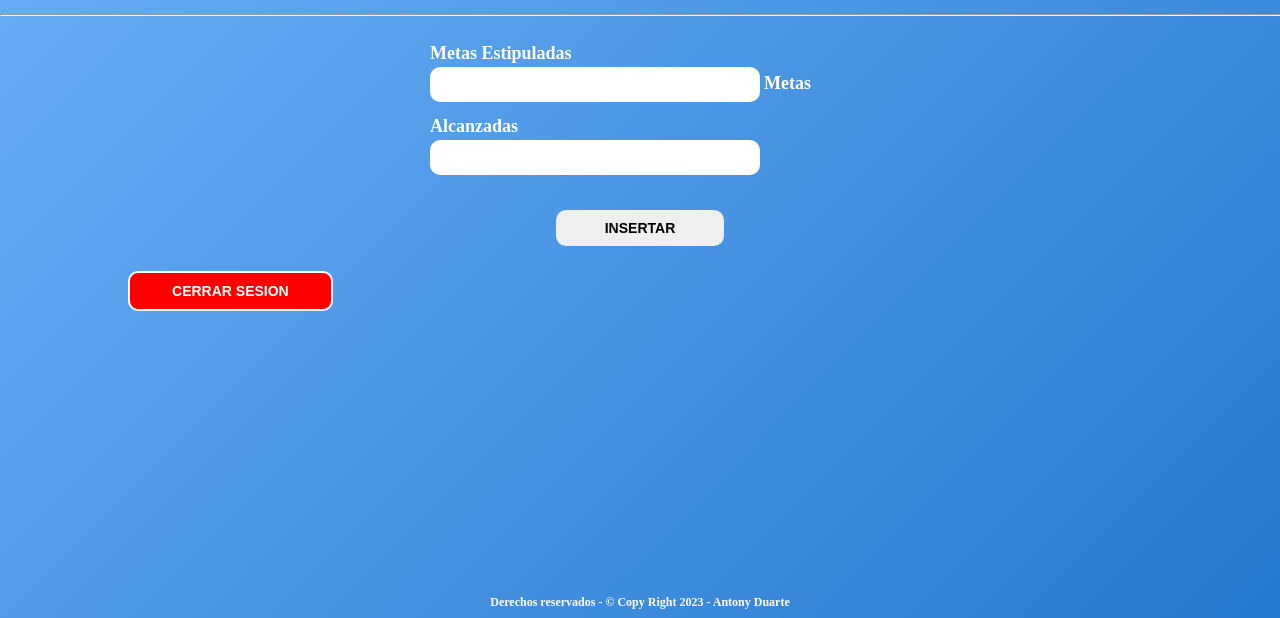
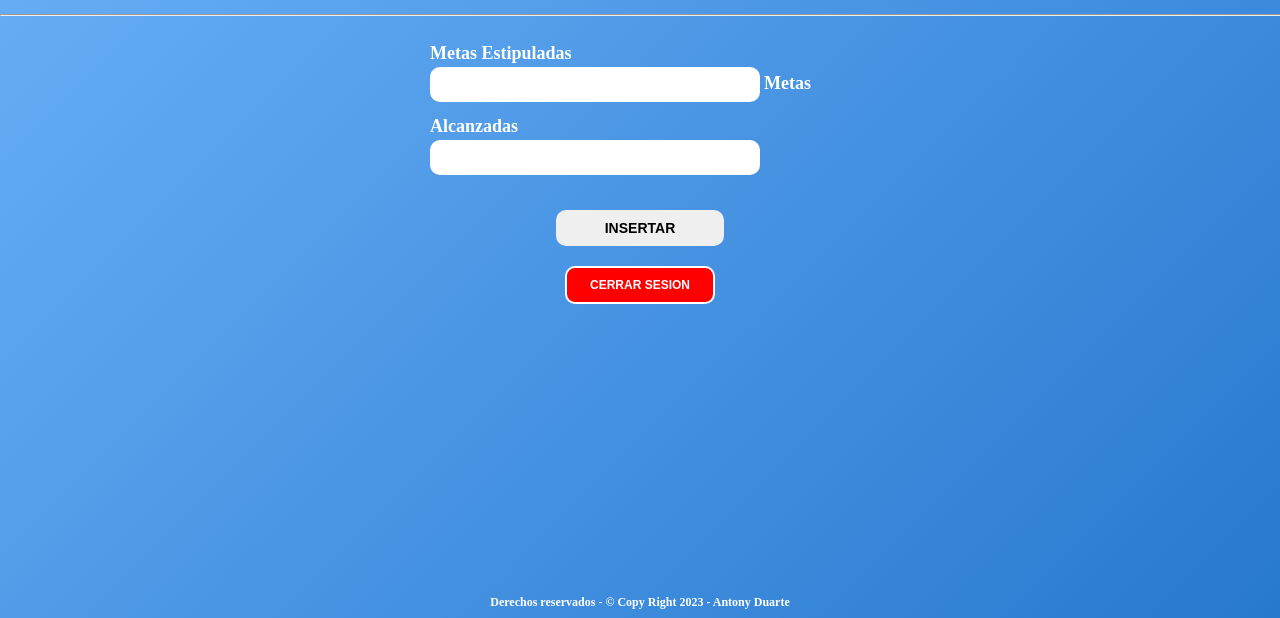
Before and after one commit to Duarte95/Andreyna, a plain HTML site: page pantallas/seccion_metas.html in a window 1280 px wide. Shown: the part 182-800 px from the top of the page. Drawn offline with Linux system fonts and the light colour scheme.

Commit message:
ajuste 11/06/2023

```diff
--- a/css/components/botones.css
+++ b/css/components/botones.css
@@ -10,10 +10,14 @@
 }
 
 .salir {
+  display: block;
+  text-align: center;
+  margin: 0 auto;
   color: white;
   border: 2px solid white;
   background: red;
-  width: 20%;
+  min-width: 120px;
+  max-width: 150px;
 }
 
 .ingreso:hover, .salir:hover{
@@ -28,3 +32,27 @@
 .salir:active {
   background: darkred;
 }
+
+@media screen and (min-width: 290px){
+  .salir {
+    font-size: 10px;
+    width: 120px;
+  }
+
+}
+
+@media screen and (min-width: 360px){
+  .salir {
+    font-size: 12px;
+    width: 150px;
+  }
+
+}
+
+@media screen and (min-width: 640px){
+  .salir {
+    font-size: 12px;
+    width: 150px;
+  }
+
+}
```
